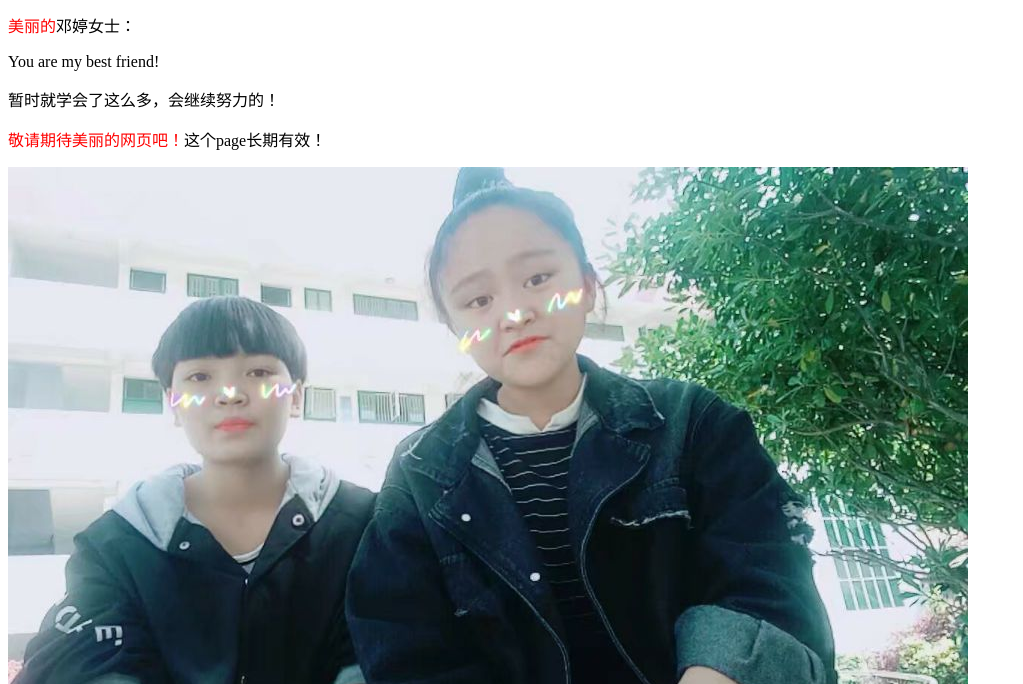
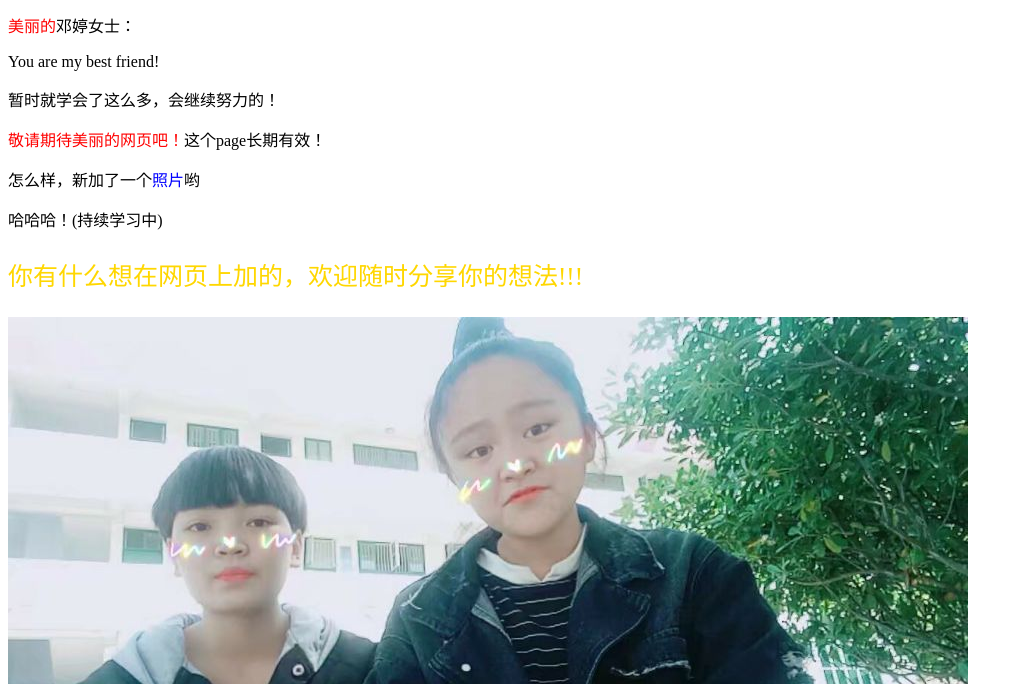
Before and after one commit to CHN-song/exclusive-to-dengting, a plain HTML site: page index.html in a window 1280 px wide. Shown: the part 116-800 px from the top of the page, without its empty margins (0-1023 px from the left). Drawn offline with Linux system fonts and the light colour scheme.

Commit message:
Add files via upload

```diff
--- a/index.html
+++ b/index.html
@@ -4,6 +4,12 @@
         <title>欢迎</title>
         <meta charset="utf-8">
         <meta name="keywords" content="欢迎，邓婷">
+        <style>
+            #y{
+                color: gold;
+                font-size: 25px;
+            }
+        </style>
     </head>
     <body>
         <h1>欢迎邓婷来到Github</h1>
@@ -12,6 +18,7 @@
         <p>You are my best friend!</p>
         <p>暂时就学会了这么多，会继续努力的！</p>
         <p><font color="red">敬请期待美丽的网页吧！</font>这个page长期有效！</p>
+        <p>怎么样，新加了一个<font color="blue">照片</font>哟</p>
+        <p>哈哈哈！(持续学习中)</p>
+        <p id="y">你有什么想在网页上加的，欢迎随时分享你的想法!!!</p>
         <img src="4a99058be20d48f8.jpg" alt="小时候">
-    </body>
-</html>
```
